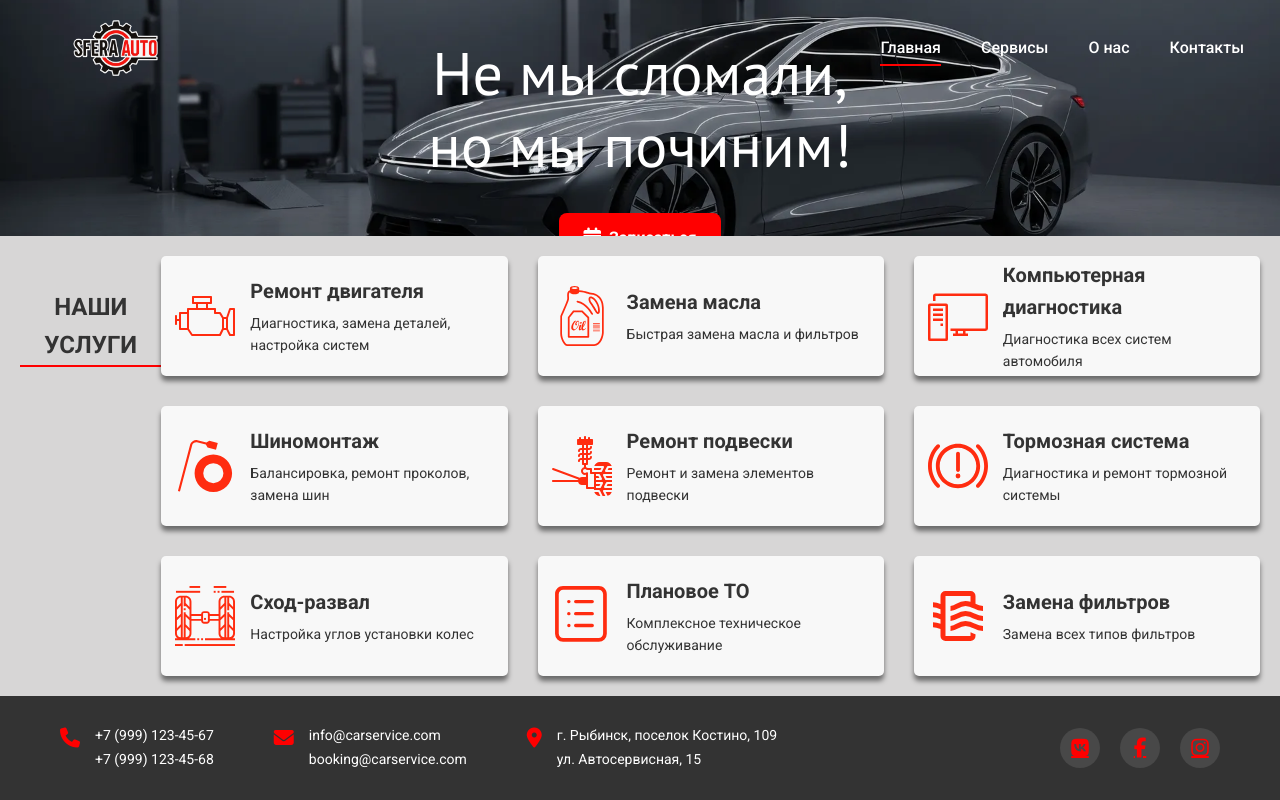
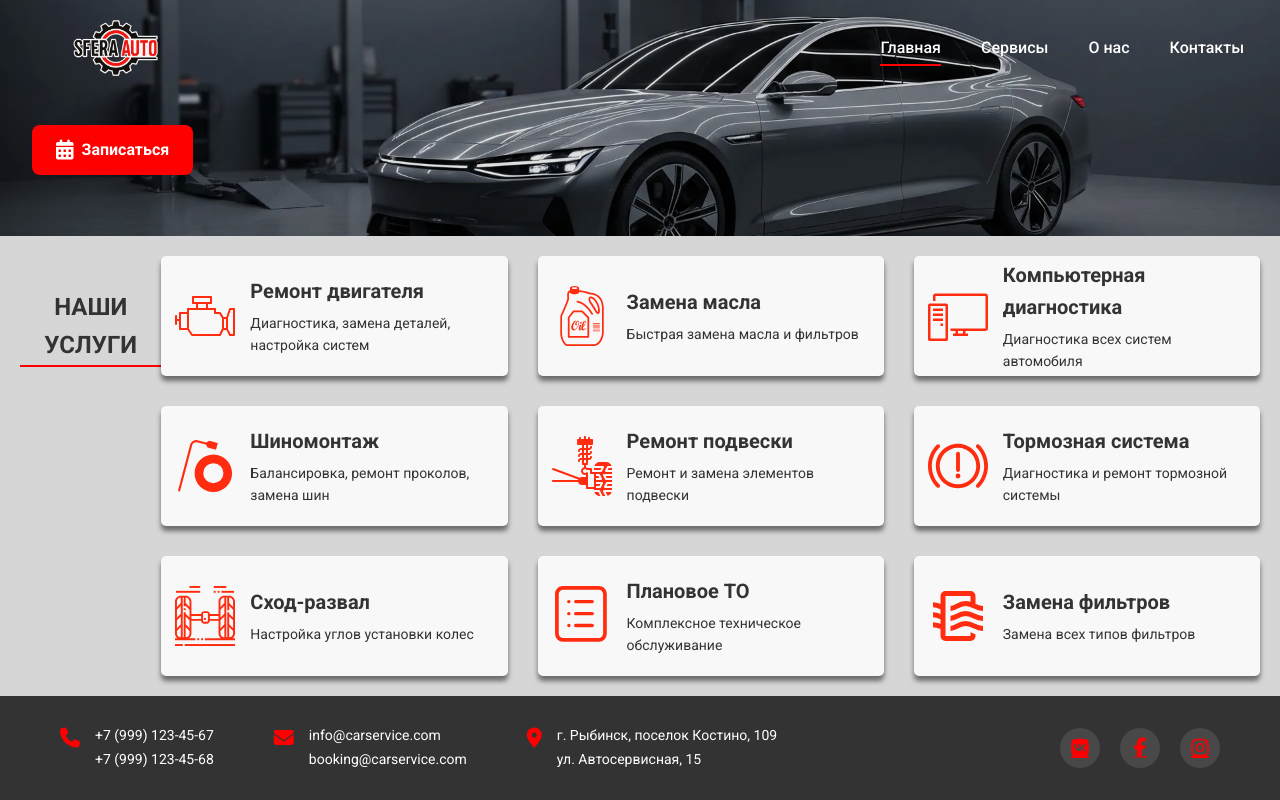
Before and after one commit to aeryomin/autobrother, a Next.js app: page / in a window 1280 px wide. Built offline with nearby package versions, Linux system fonts and the light colour scheme.

Commit message:
aligned booking button for the desktop

```diff
--- a/app/components/Hero/Hero.module.css
+++ b/app/components/Hero/Hero.module.css
@@ -59,7 +59,7 @@
   box-sizing: border-box;
   display: flex;
   flex-direction: column;
-  align-items: center;
+  align-items: flex-start;
   justify-content: center;
   margin-left: 0;
 }
@@ -109,10 +109,11 @@
 .buttons {
   display: flex;
   gap: 1rem;
-  justify-content: center;
+  justify-content: flex-start;
   width: 50%;
   flex-wrap: wrap;
   margin-bottom: 2rem;
+  margin-left: 2rem;
 }
 
 @media (max-width: 768px) {
@@ -156,6 +157,7 @@
   .content {
     justify-content: flex-start;
     margin-top: 0;
+    align-items: center;
   }
 }
 
@@ -183,6 +185,7 @@
 
   .content {
     margin-top: 0;
+    align-items: center;
   }
 
   .title {
--- a/app/components/Hero/Hero.tsx
+++ b/app/components/Hero/Hero.tsx
@@ -17,9 +17,9 @@ export default function Hero() {
       </div>
 
       <div className={styles.content}>
-        <h1 className={styles.title}>
+        {/* <h1 className={styles.title}>
           Не мы сломали, <br /> но мы починим!
-        </h1>
+        </h1> */}
         <div className={styles.buttons}>
           <BookNowButton className={styles.primaryButton} />
         </div>
```
